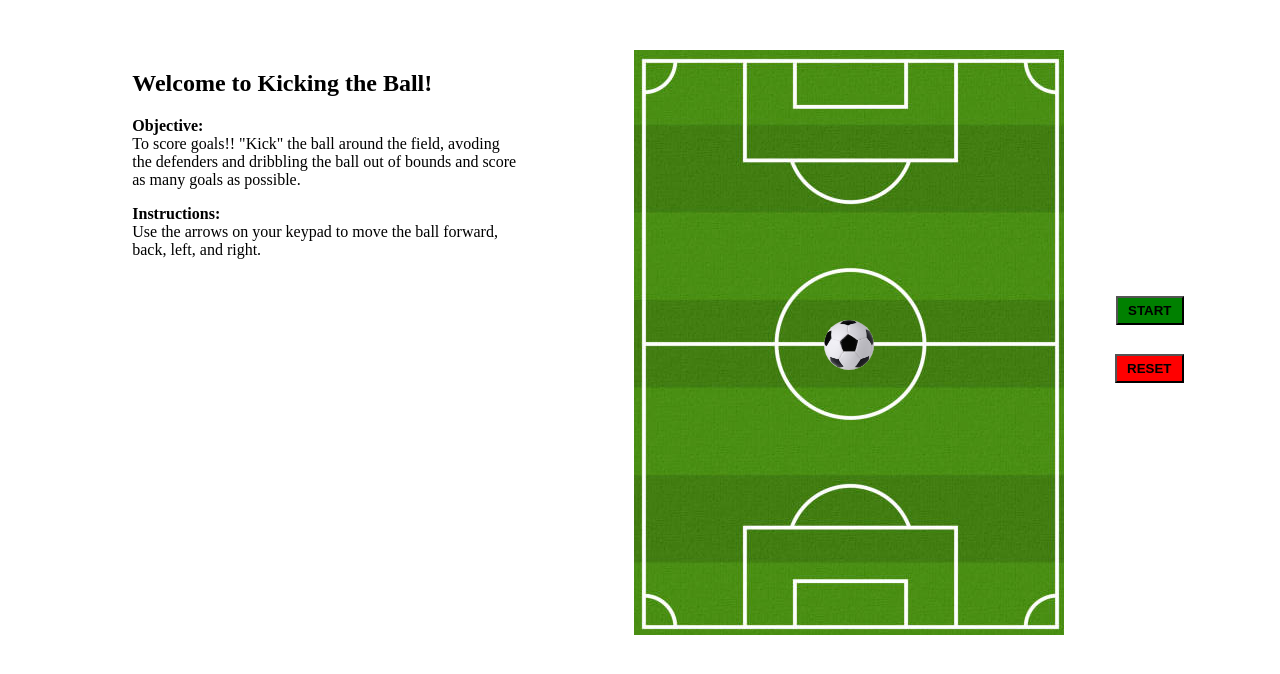
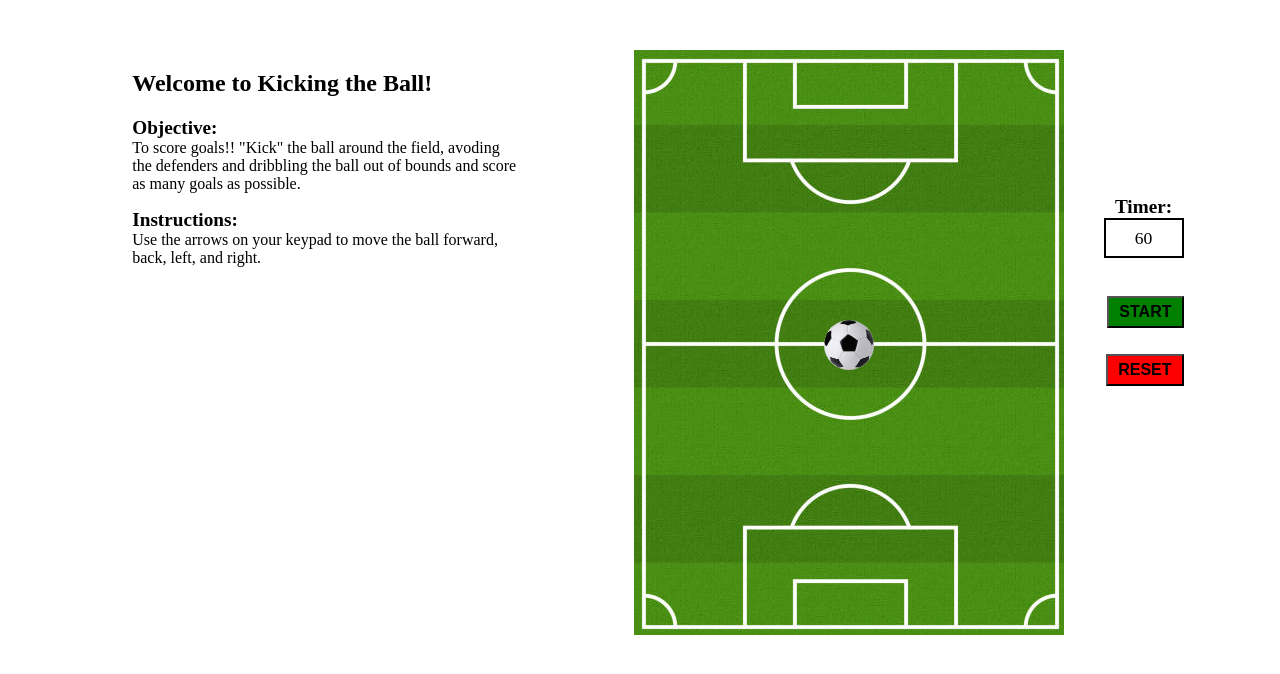
Before and after one commit to Kmlove/kicking-the-ball, a plain HTML site: page index.html in a window 1280 px wide. Drawn offline with Linux system fonts and the light colour scheme.

Commit message:
Adds a timer to page.

```diff
--- a/index.html
+++ b/index.html
@@ -18,6 +18,12 @@
 
         <div id="field">
             <img id="ball" src="images/Soccer Ball.png" alt="Soccer Ball">
+            <div id="timerDiv">
+                <p class="bold">Timer:</p>
+                <div id="timer">
+                    <p>60</p>
+                </div>
+            </div>
             <button id="start">START</button>
             <button id="reset">RESET</button>
         </div>
--- a/styles.css
+++ b/styles.css
@@ -1,9 +1,10 @@
 *{
     box-sizing: border-box;
+    font-size: 16px;
 }
 
-h1{
-    text-align: center;
+h2{
+    font-size: 1.5rem;
 }
 
 #containerDiv{
@@ -67,4 +68,28 @@ button{
 
 .bold{
     font-weight: bold;
+    font-size: 1.2rem;
 }
+#timerDiv{
+    position: absolute;
+    top: 25%;
+    right: -120px;
+    text-align: center;
+}
+
+#timerDiv > p {
+    margin: 0;
+}
+
+#timer{
+    border: 2px solid black;
+    height: 40px;
+    width: 80px;
+    display: flex;
+    align-items: center;
+    justify-content: center;
+}
+
+#timer > p{
+    font-size: 1.1rem;
+}
```
